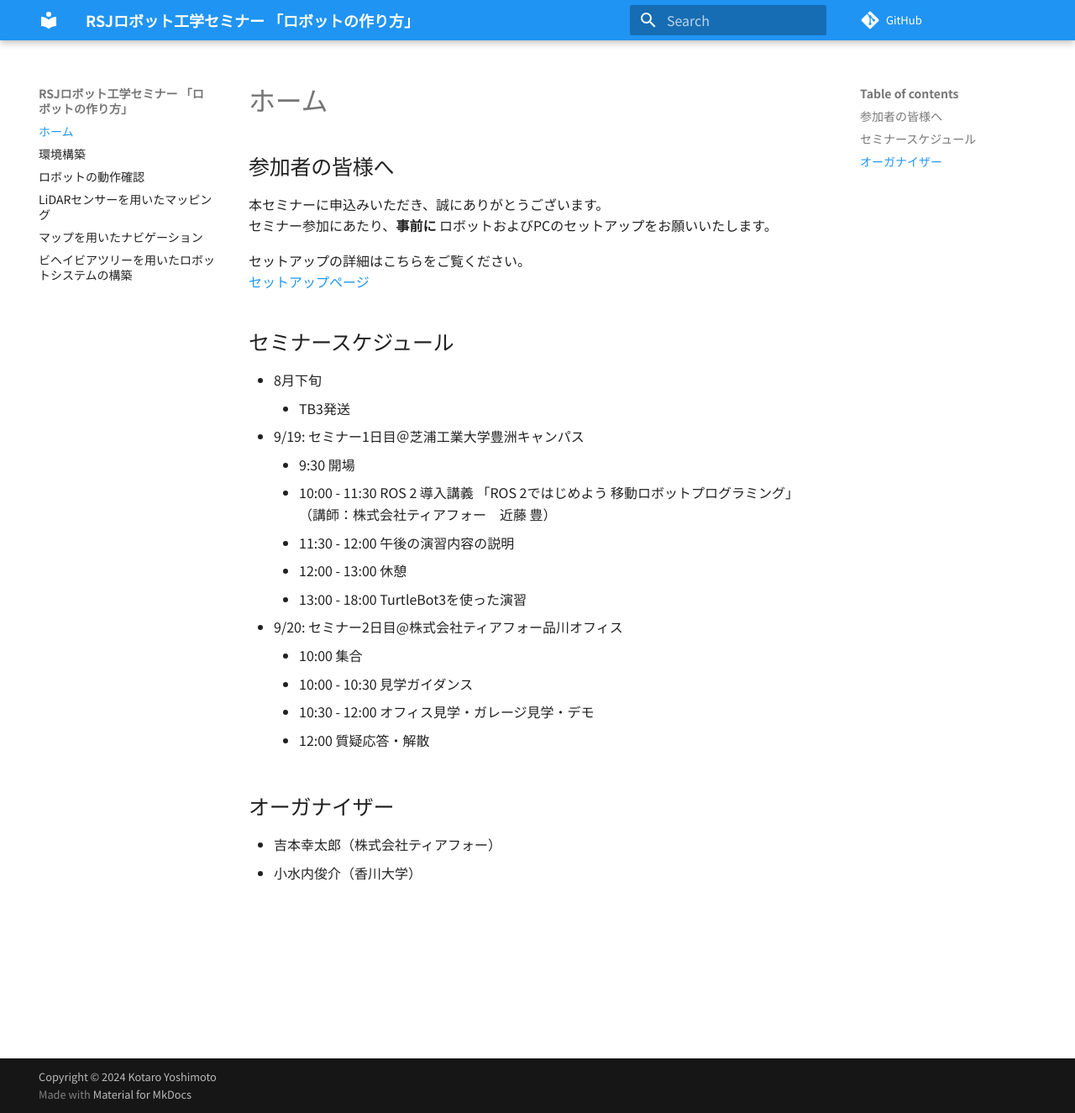
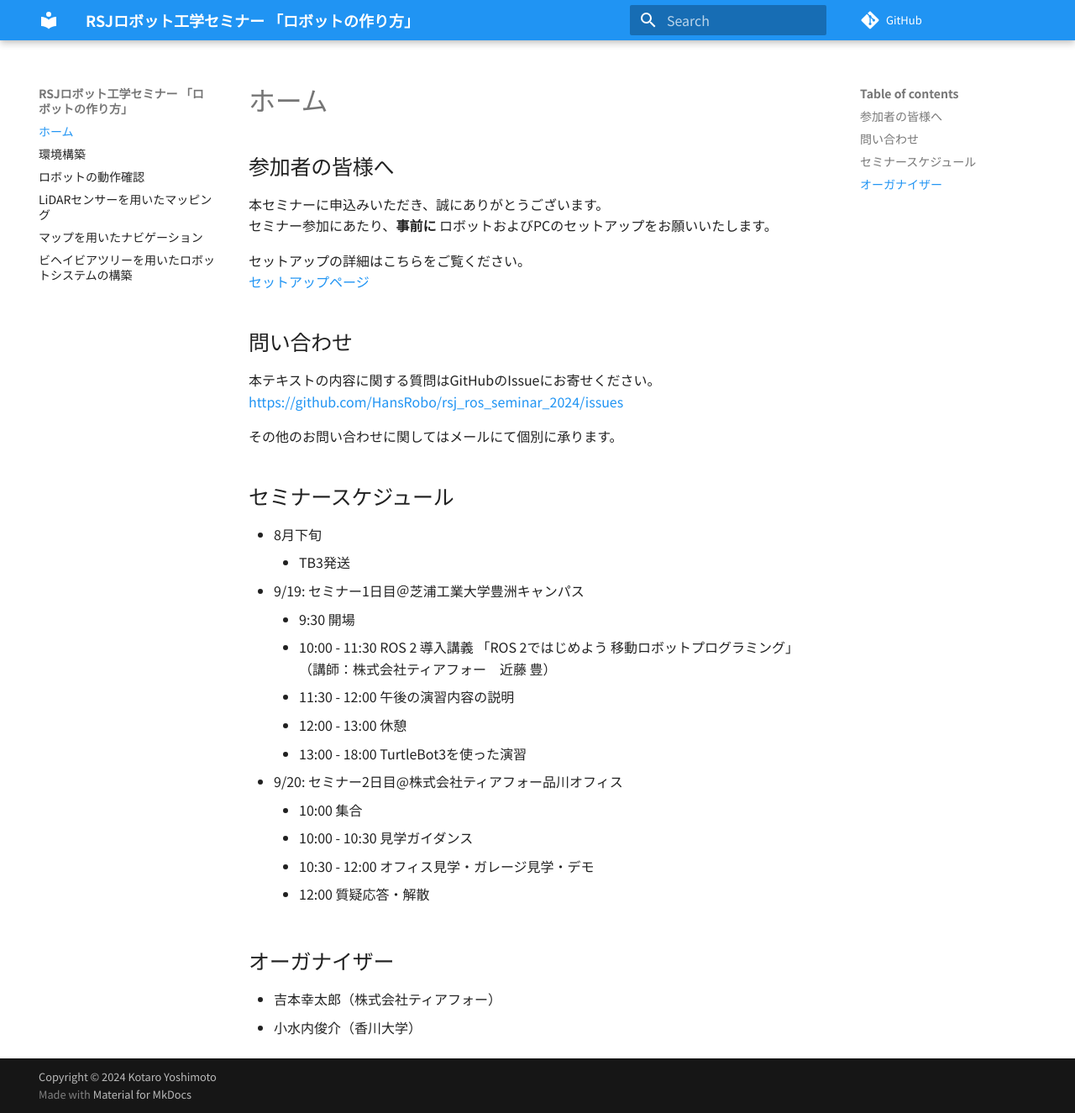
Before and after one commit to HansRobo/rsj_ros_seminar_2024, an MkDocs documentation site: the page built from docs/index.md, in a window 1280 px wide and 1325 px high. Shown: the whole window at 84% size. Built offline with MkDocs 1.6.1 and Material for MkDocs 9.7.7, drawn with Linux system fonts in a browser that asks for light colours; nearby versions of some CDN libraries; some web fonts are replaced; comment, search, counter and statistics services are not loaded.

Commit message:
お問い合わせについて

```diff
--- a/docs/index.md
+++ b/docs/index.md
@@ -7,6 +7,13 @@
 
 セットアップの詳細はこちらをご覧ください。
 [セットアップページ](0_setup.md)
+
+## 問い合わせ
+
+本テキストの内容に関する質問はGitHubのIssueにお寄せください。
+https://github.com/HansRobo/rsj_ros_seminar_2024/issues
+
+その他のお問い合わせに関してはメールにて個別に承ります。
 
 ## セミナースケジュール
 
```
